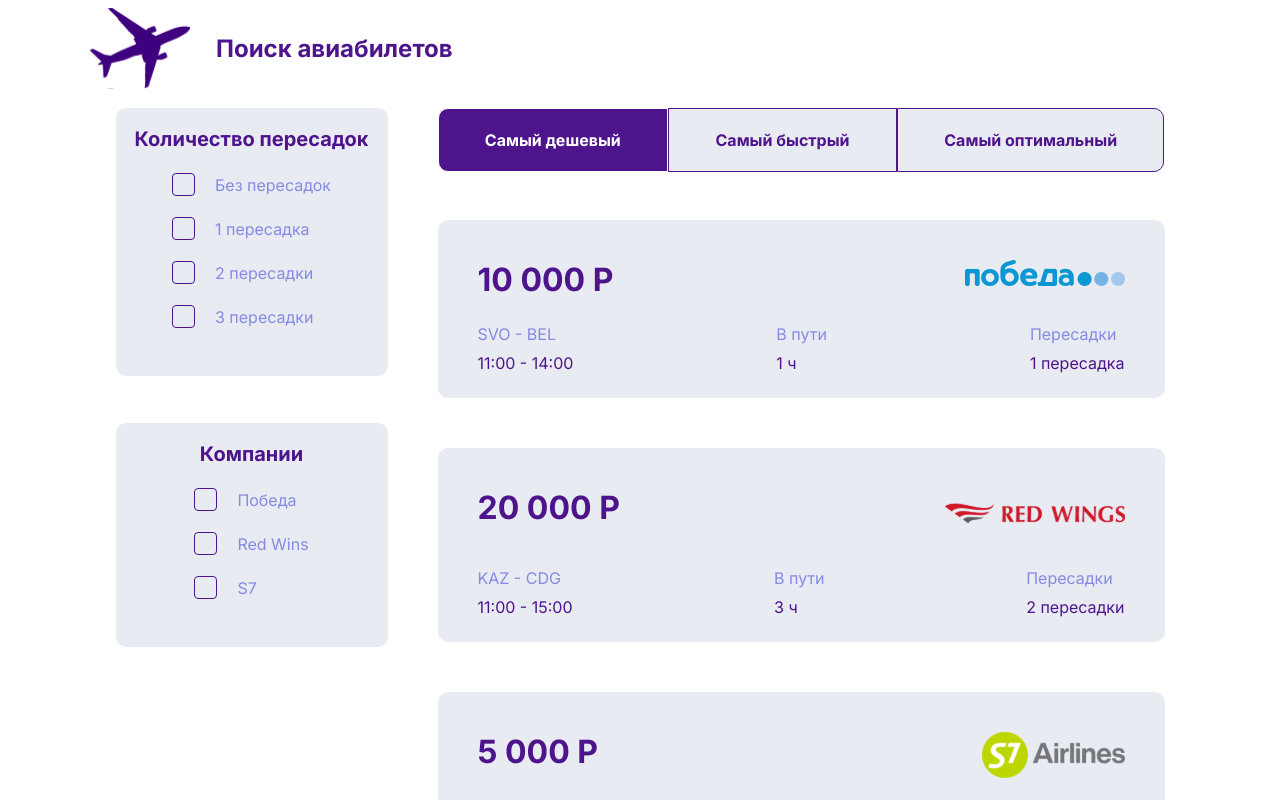
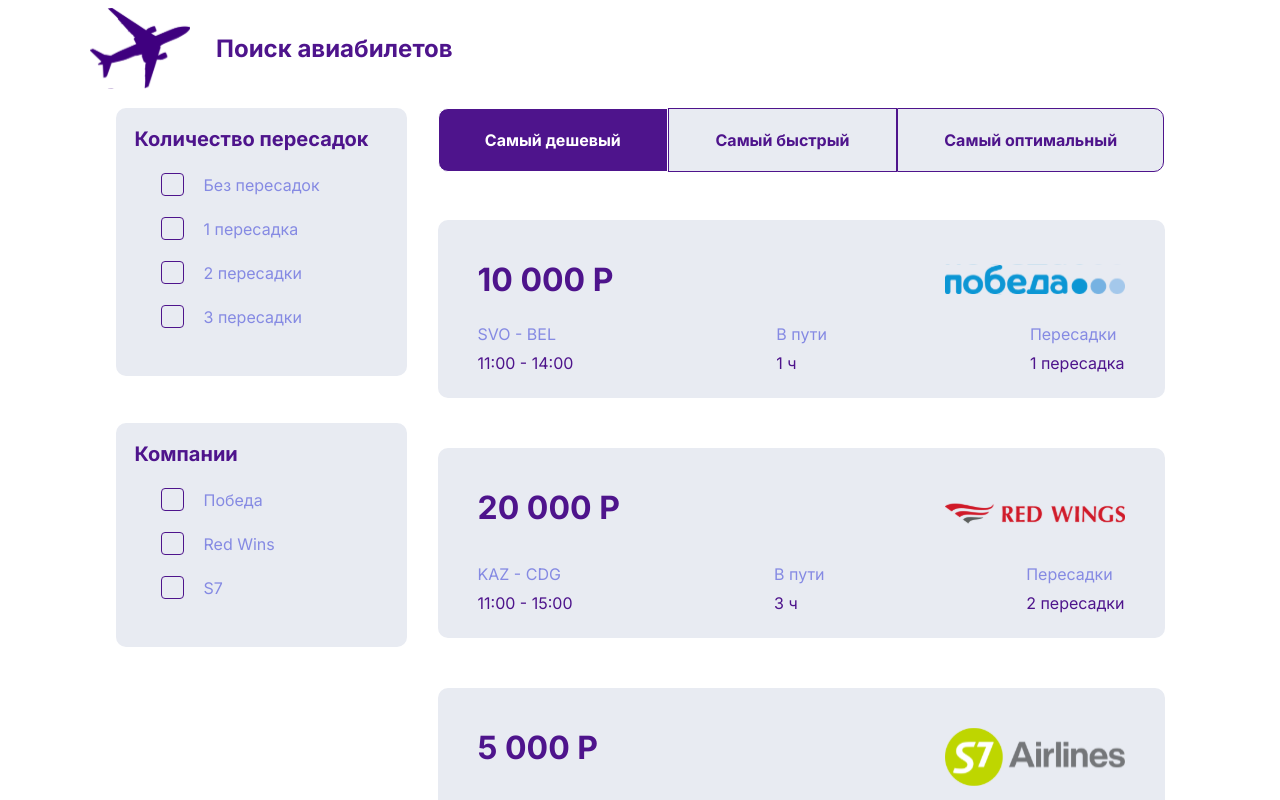
Before and after one commit to Reactiveproject/Flights_redux, a React (Vite) app: page / in a window 1280 px wide. Shown: the top 800 px of the page. Built offline with nearby package versions, Linux system fonts and the light colour scheme; data requests are answered from the project's data file.

Commit message:
Connect sort button with redux slice

```diff
--- a/src/Components/FilterItem/FilterItem.module.scss
+++ b/src/Components/FilterItem/FilterItem.module.scss
@@ -6,9 +6,11 @@
   flex-direction: column;
   width: 100%;
   border-radius: 10px;
-  align-items: center;
+  padding-left: 19px;
   gap: 22px;
   @media screen and (max-width: $tablet) {
+    padding-left: 0;
+    text-align: center;
     background-color: transparent;
     align-items: start;
     width: auto;
@@ -42,6 +44,10 @@
   flex-direction: column;
   gap: 21px;
   margin-bottom: 48px;
+  margin-left: 26px;
+  @media screen and (max-width: $tablet) {
+    margin-left: 0;
+  }
 }
 
 .filterItem {
--- a/src/Components/SortBlock/SortBlock.tsx
+++ b/src/Components/SortBlock/SortBlock.tsx
@@ -1,8 +1,17 @@
 import { useState } from "react";
-import { useToggle } from "../../Hooks/hooks";
+import { useAppDispatch } from "../../Hooks/hooks";
 import cl from "./SortBlock.module.scss";
+import { sortByFlights } from "../../Store/FlightsSlice";
+
+// type TSortProps = {
+//   type: string;
+//   title: string;
+//   key?: string;
+// };
 
 function SortBlock() {
+  const dispatch = useAppDispatch();
+
   const sortMethodArray = [
     { key: "price", value: "Самый дешевый" },
     { key: "duration", value: "Самый быстрый" },
@@ -11,7 +20,8 @@ function SortBlock() {
 
   const [active, setActive] = useState(0);
 
-  const setButtonActive = (index) => {
+  const setSelectSort = (index, item) => {
+    dispatch(sortByFlights(item.key));
     setActive(index);
   };
 
@@ -24,7 +34,7 @@ function SortBlock() {
               active === index ? cl.sortButton + " " + cl.active : cl.sortButton
             }
             key={item.value}
-            onClick={() => setButtonActive(index)}
+            onClick={() => setSelectSort(index, item)}
           >
             {item.value}
           </div>
--- a/src/Components/TicketsItem/TicketsItem.module.scss
+++ b/src/Components/TicketsItem/TicketsItem.module.scss
@@ -45,3 +45,10 @@
   color: rgba(133, 138, 227, 1);
   margin-bottom: 9px;
 }
+
+.logoCompany {
+  width: 180px;
+  @media screen and (max-width: $mobile) {
+    width: 120px;
+  }
+}
--- a/src/Components/TicketsItem/TicketsItem.tsx
+++ b/src/Components/TicketsItem/TicketsItem.tsx
@@ -19,12 +19,17 @@ function TicketsItem({ flight }: ITicket) {
         <div className={cl.ticketPrice}>
           {flight.price.toLocaleString("ru-RU")} {flight.currency}
         </div>
-        <div className={cl.ticketCompany}>
-          {logoArray.map((logo) => {
-            if (logo.value === flight.company)
-              return <img src={logo.item} alt="logo" key={flight.id} />;
-          })}
-        </div>
+        {logoArray.map((logo) => {
+          if (logo.value === flight.company)
+            return (
+              <img
+                src={logo.item}
+                className={cl.logoCompany}
+                alt="logo"
+                key={flight.id}
+              />
+            );
+        })}
       </div>
       <div className={cl.flightInfo}>
         <div className={cl.fligthDetails}>
--- a/src/Store/FlightsSlice.ts
+++ b/src/Store/FlightsSlice.ts
@@ -67,6 +67,8 @@ const flightsSlice = createSlice({
   initialState,
   reducers: (create) => ({
     sortByFlights: create.reducer((state, action: PayloadAction<string>) => {
+      console.log(action.payload);
+
       state.flights.sort((a, b) => a[action.payload] - b[action.payload]);
     }),
     filteredByFlights: create.reducer((state, action) => {
```
